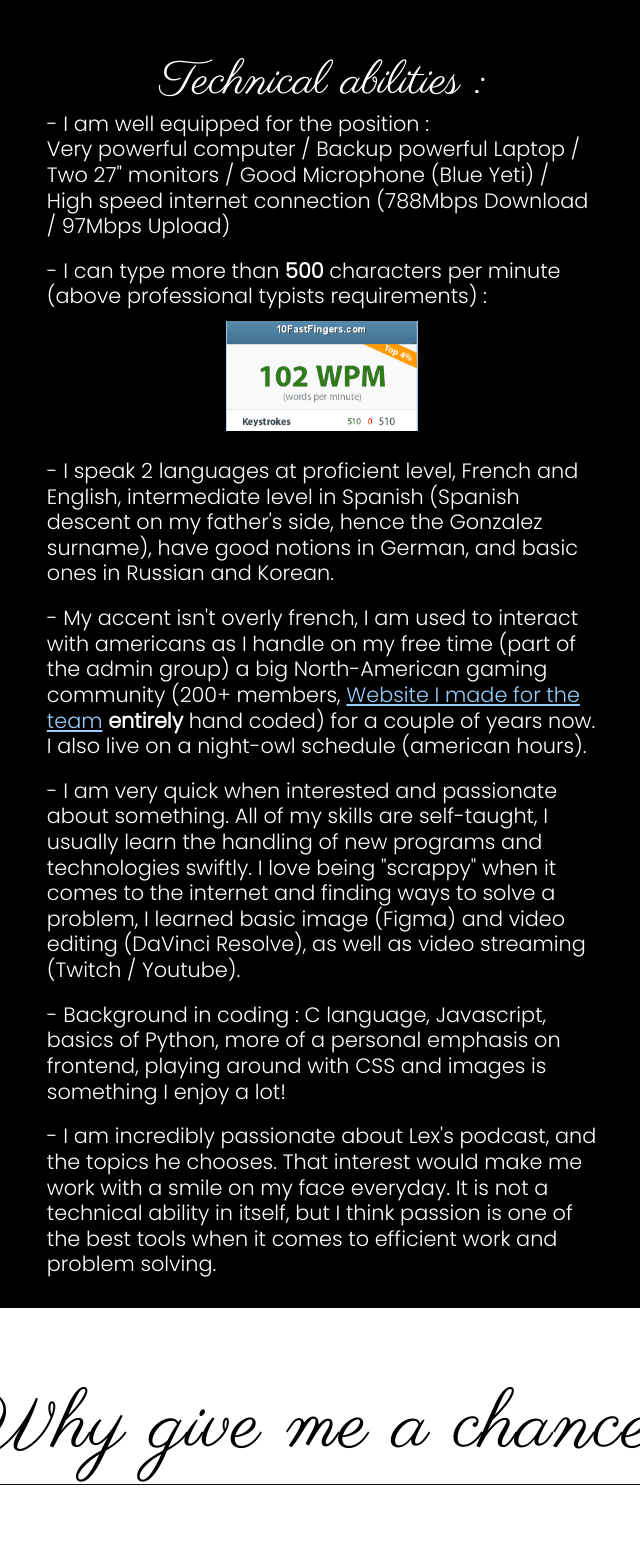
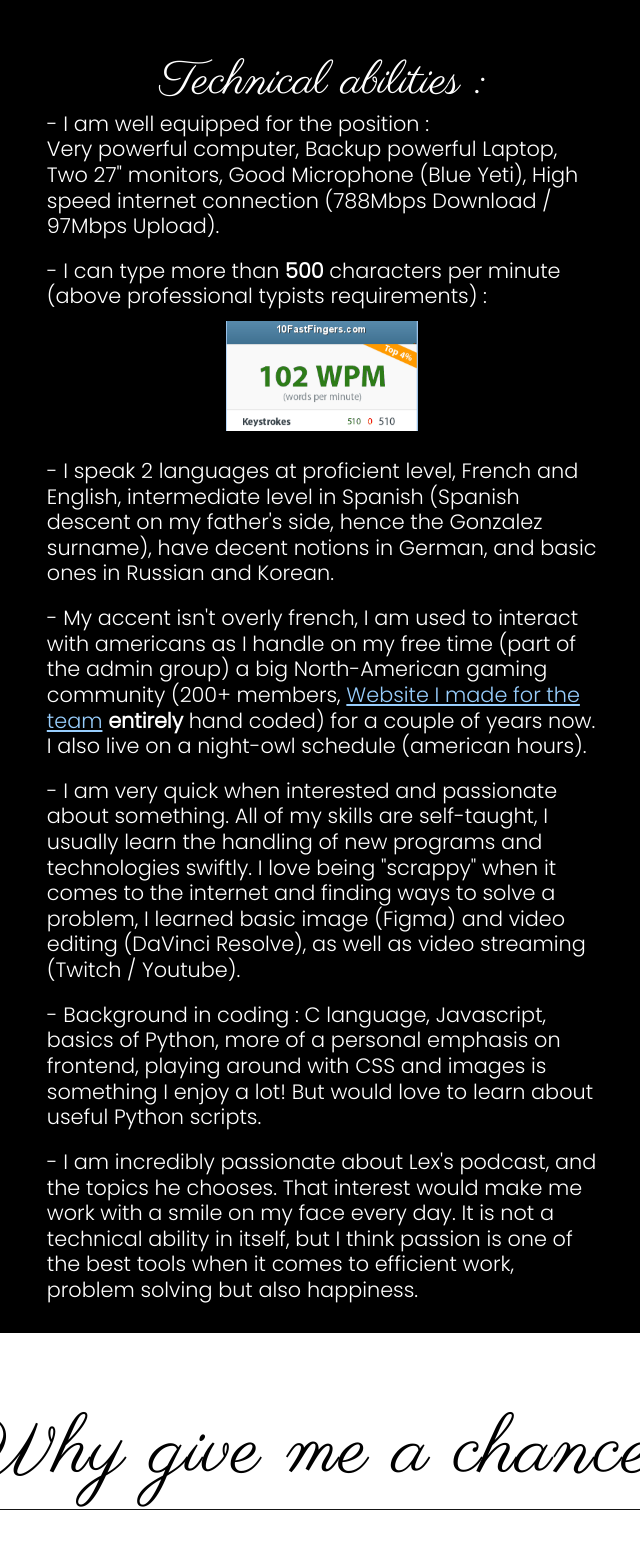
Before and after one commit to r-ed06/r-ed06.github.io, a plain HTML site: page index.html in a window 1280 px wide. Shown: the part 2681-4226 px from the top of the page, without its empty margins (318-958 px from the left). Drawn offline with Linux system fonts and the light colour scheme; a web font is replaced by a local one.

Commit message:
Update index.html

```diff
--- a/index.html
+++ b/index.html
@@ -187,10 +187,10 @@
         <div style="margin-bottom: 2vmax">
             <h3 class="text_light abilities_title">Technical abilities : </h3>
             <p class=" text_light text_chance abilities_list text_global">
-                - I am well equipped for the position : <br> Very powerful computer / Backup powerful Laptop / Two
+                - I am well equipped for the position : <br> Very powerful computer, Backup powerful Laptop, Two
                 27"
-                monitors /
-                Good Microphone (Blue Yeti) / High speed internet connection (788Mbps Download / 97Mbps Upload)
+                monitors,
+                Good Microphone (Blue Yeti), High speed internet connection (788Mbps Download / 97Mbps Upload).
             </p>
 
             <p class="text_light text_chance abilities_list text_global">
@@ -210,7 +210,7 @@
                 descent on
                 my father's side,
                 hence the Gonzalez surname),
-                have good notions in German, and basic ones
+                have decent notions in German, and basic ones
                 in
                 Russian and Korean.
             </p>
@@ -239,15 +239,16 @@
 
             <p class="text_light text_chance abilities_list text_global">
                 - Background in coding : C language, Javascript, basics of Python, more of a personal emphasis on
-                frontend, playing around with CSS and images is something I enjoy a lot!
+                frontend, playing around with CSS and images is something I enjoy a lot! But would love to learn about
+                useful Python scripts.
             </p>
             <p class="text_light text_chance abilities_list text_global">
                 - I am incredibly passionate about Lex's podcast, and the topics he chooses. That interest would
                 make
-                me work with a smile on my face everyday. It is not a technical ability in itself, but I think
+                me work with a smile on my face every day. It is not a technical ability in itself, but I think
                 passion
                 is one
-                of the best tools when it comes to efficient work and problem solving.
+                of the best tools when it comes to efficient work, problem solving but also happiness.
             </p>
 
 
@@ -290,7 +291,8 @@
                     asking
                     for a <strong>chance</strong> to prove myself. Give me a task to accomplish, may it be research, or
                     reviewing an
-                    existing podcast in the format you would prefer. I am confident that I could help with research,
+                    existing podcast in the format you would prefer as a trial, I am up for it! I am confident that I
+                    could help with research,
                     highlighting quotes, make lists of interesting moments for the editor to consider, make summaries of
                     future guest previous podcasts, the topics they covered, and any
                     other small technical tasks that can help the podcast.
```
